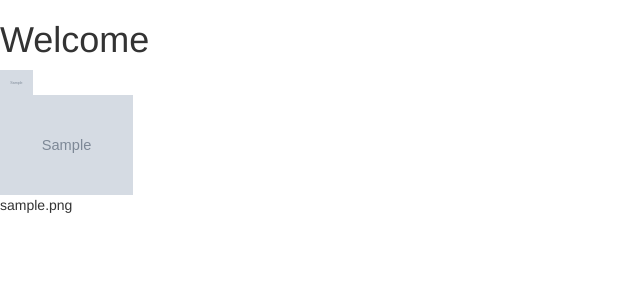
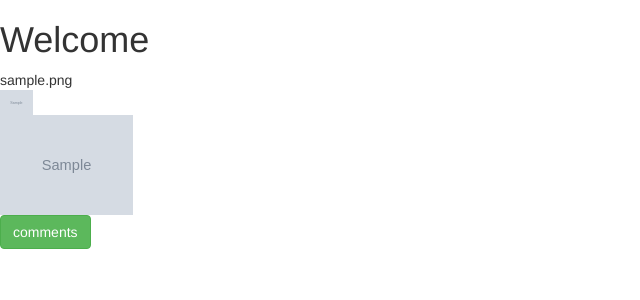
Before and after one commit to BensonGathu/InstaGram, a Django app: page / in a window 1280 px wide. Shown: the part 102-402 px from the top of the page, without its empty margins (0-640 px from the left). Run offline with Django 3.2, Linux system fonts and the light colour scheme; a user stored in the database is signed in; tables that the repository leaves empty hold one stand-in row (values such as "Sample post"); grey boxes marked "Sample" are stand-in pictures; some libraries are stand-ins or nearby versions.

Commit message:
comments page added

```diff
--- a/insta/templates/comments.html
+++ b/insta/templates/comments.html
@@ -0,0 +1,3 @@
+{% for comments in all_comments %}
+    {{comments.comment}}
+{%endfor%}
--- a/insta/templates/index.html
+++ b/insta/templates/index.html
@@ -4,9 +4,10 @@
 {{block.super}}
 <h1>Welcome {{name}}</h1>
 {% for images in all_images %}
+{{images.image_name}} <br>
 <img src="{{images.user.profile_photo.url}}" alt="" style="height: 25px;"><br>
 <img class="card-img-top" src="{{images.image.url}}" alt="" height="100px"><br>
-{{images.image_name}} <br>
+<a href="{% url 'comments'%}"><button type="button" class="btn btn-success">comments</button></a> <br>
 
 
 {%endfor%}
--- a/insta/templates/profile.html
+++ b/insta/templates/profile.html
@@ -1,5 +1,5 @@
 {% extends 'base.html' %}
-
+{% load static %}
 {% block content %}
 <div class="container" style="margin-top:8%">
     <div class="content-section">
--- a/insta/urls.py
+++ b/insta/urls.py
@@ -13,6 +13,7 @@
     path('logout/',views.logoutpage,name='logout'),
     path('profile/',views.profile,name='profile'),
     path('search/',views.search_profile,name='search_results'),
+    path('comments/',views.comments,name='comments')
 
 ]
 
--- a/insta/views.py
+++ b/insta/views.py
@@ -48,11 +48,12 @@
     return render(request,"index.html",{"all_images":all_images})
 
 @login_required(login_url="login")
-def comments(request,id):
-    current_user = request.user
-    all_comments = Comment.get_comments(id)
+def comments(request):
+    image_id= request.GET.get("comments_image_id")
+
+    all_comments = Comment.get_comments(image_id)
     comments = []
-    return render(request,"index.html",{"all_comments":all_comments})
+    return render(request,"comments.html",{"all_comments":all_comments})
 
 @login_required(login_url="login")
 def profile(request):
```
